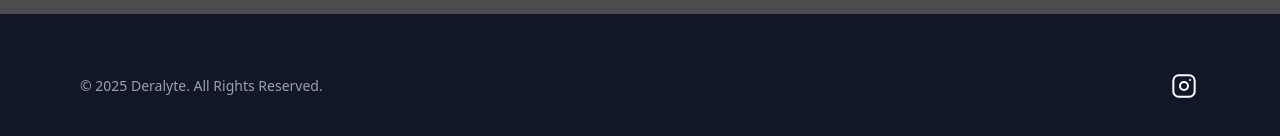
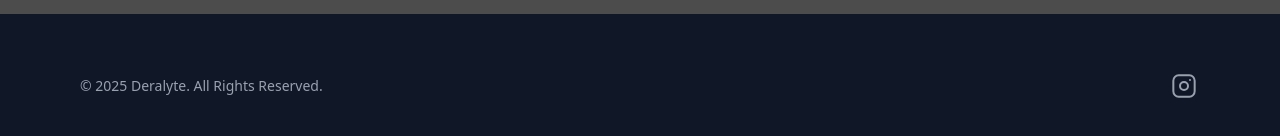
Before and after one commit to Danicruz10/Deralyte-landing, a React (Vite) app in the folder react-app/: page / in a window 1280 px wide. Shown: the part 6246-6382 px from the top of the page. Built offline with nearby package versions, Linux system fonts and the light colour scheme.

Commit message:
actualizado icono instagram

```diff
--- a/react-app/src/components/layout/Footer.tsx
+++ b/react-app/src/components/layout/Footer.tsx
@@ -31,7 +31,7 @@ function Footer({}: Props) {
                 stroke-width="1.5"
                 stroke-linecap="round"
                 stroke-linejoin="round"
-                className="w-8 h-8 text-white"
+                className="w-8 h-8 "
               >
                 <path stroke="none" d="M0 0h24v24H0z" fill="none" />
                 <path d="M4 8a4 4 0 0 1 4 -4h8a4 4 0 0 1 4 4v8a4 4 0 0 1 -4 4h-8a4 4 0 0 1 -4 -4l0 -8" />
```
